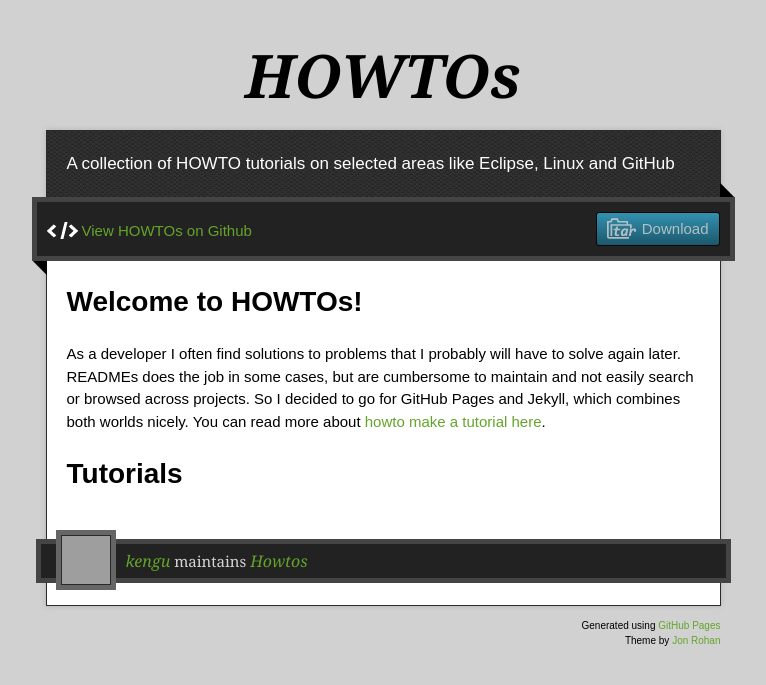
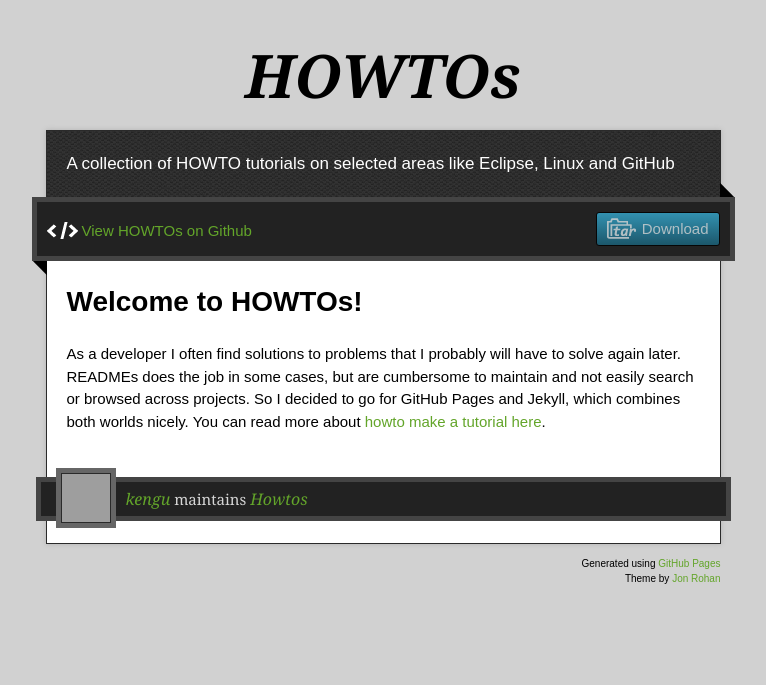
Before and after one commit to kengu/howtos, a Jekyll site: the page built from index.md, in a window 1280 px wide. Shown: the top 685 px of the page, without its empty margins (257-1023 px from the left). Built offline with Jekyll 4.4.1, drawn with Linux system fonts in a browser that asks for light colours; nearby versions of some CDN libraries; grey boxes are pictures that could not be loaded.

Commit message:
Added table of contents logic (toc, toc_title)

```diff
--- a/_layouts/index.html
+++ b/_layouts/index.html
@@ -39,13 +39,13 @@
         </div>
         <article class="markdown-body">
 	{{ content }}
-
-	<h1>Tutorials</h1>
+      {% if page.toc %}
+	<h1>{{ page.toc_title }}</h1>
         {% for post in site.posts %}
           <h3><a href="{{ post.url }}">{{ post.title }}</a></h3>
           <p><small><strong>{{ post.date | date: "%B %e, %Y" }}</strong> . {{ post.category }} . </small></p>
         {% endfor %}
-
+      {% endif %}
         </article>
       </div>
     </div>
```
